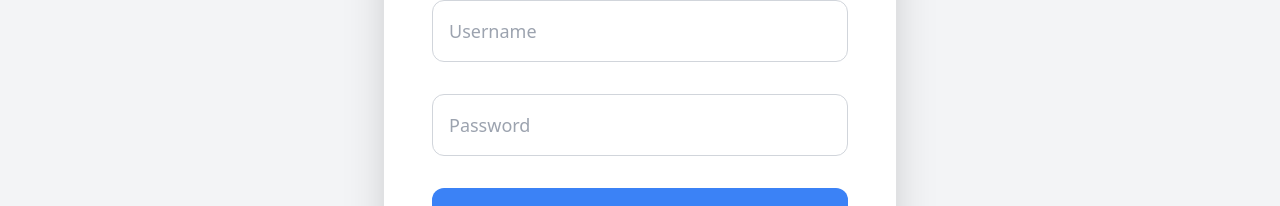
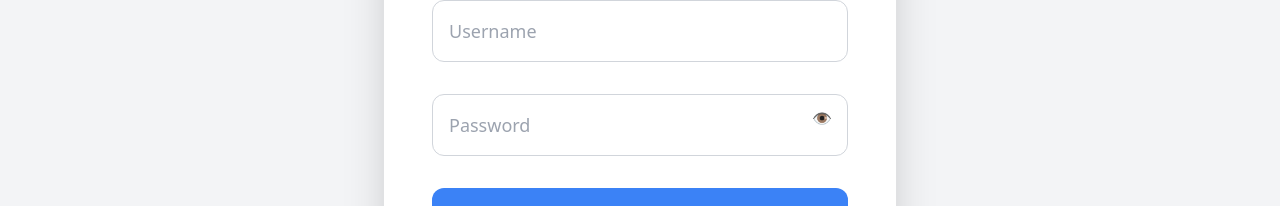
Before and after one commit to krishnkant1137/CRM-InstaDot, a React (Vite) app in the folder frontend/: page /sales/login in a window 1280 px wide. Shown: the part 370-576 px from the top of the page. Built offline with nearby package versions, Linux system fonts and the light colour scheme.

Commit message:
Update SalesLogin.jsx

```diff
--- a/frontend/src/assets/components/SalesLogin.jsx
+++ b/frontend/src/assets/components/SalesLogin.jsx
@@ -7,24 +7,33 @@ const SalesLogin = () => {
   const [password, setPassword] = useState('');
   const [modalVisible, setModalVisible] = useState(false);
   const [modalMessage, setModalMessage] = useState('');
+  const [showPassword, setShowPassword] = useState(false);
   const navigate = useNavigate();
 
   const handleLogin = async (e) => {
-    e.preventDefault(); // Prevent page reload on form submission
+    e.preventDefault();
     try {
+      console.log('Sending login request:', { username, password });
+
+      // Clear any previous tokens to avoid role conflicts
+      localStorage.removeItem('facultiesAuthToken');
+      localStorage.removeItem('salesAuthToken');
+      localStorage.removeItem('userRole');
+
       const response = await axios.post('http://localhost:5000/api/sales/login', {
         username,
         password,
       });
+      console.log('Response:', response.data);
 
       if (response.data.token) {
-        localStorage.setItem('salesAuthToken', response.data.token); // Store token
-        localStorage.setItem('userRole', 'sales');
+        localStorage.setItem('salesAuthToken', response.data.token);
+        localStorage.setItem('userRole', 'sales'); // Explicitly set to 'sales'
         setModalMessage('Login Successful!');
         setModalVisible(true);
         setTimeout(() => {
-          navigate('/sales'); // Redirect to sales section
-        }, 1500);
+          navigate('/sales');
+        }, 500);
       } else {
         setModalMessage('Invalid credentials');
         setModalVisible(true);
@@ -37,23 +46,22 @@ const SalesLogin = () => {
   };
 
   const closeModal = () => {
-    setModalVisible(false); // Close the modal on button click
+    setModalVisible(false);
   };
 
   const handleClose = () => {
-    navigate('/'); // Redirect to home route when cross button is clicked
+    navigate('/');
   };
 
   return (
     <div className="flex justify-center items-center min-h-[85vh] bg-gray-100">
       <form onSubmit={handleLogin} className="relative bg-white p-12 rounded-2xl shadow-2xl w-[32rem] space-y-8 mt-8">
-        {/* Cross Button */}
         <button
           type="button"
           onClick={handleClose}
           className="absolute top-4 right-4 text-gray-500 hover:text-gray-800 transition duration-200"
         >
-          &#10005; {/* Unicode character for the cross (×) symbol */}
+          &#10005;
         </button>
 
         <h2 className="text-4xl font-bold mb-6 text-center text-blue-800">Sales Login</h2>
@@ -65,14 +73,23 @@ const SalesLogin = () => {
           className="block w-full mb-6 p-4 rounded-xl text-lg border border-gray-300 focus:outline-none focus:ring-4 focus:ring-blue-500"
           required
         />
+        <div className="relative mb-6">
           <input
-          type="password"
+            type={showPassword ? 'text' : 'password'}
             placeholder="Password"
             value={password}
             onChange={(e) => setPassword(e.target.value)}
-          className="block w-full mb-6 p-4 rounded-xl text-lg border border-gray-300 focus:outline-none focus:ring-4 focus:ring-blue-500"
+            className="block w-full p-4 rounded-xl text-lg border border-gray-300 focus:outline-none focus:ring-4 focus:ring-blue-500"
             required
           />
+          <button
+            type="button"
+            onClick={() => setShowPassword(!showPassword)}
+            className="absolute right-4 top-3 text-gray-500 hover:text-gray-800 transition duration-200"
+          >
+            {showPassword ? '🙈' : '👁️'}
+          </button>
+        </div>
         <button
           type="submit"
           className="w-full bg-blue-500 text-white p-4 rounded-xl text-2xl font-semibold hover:bg-blue-600 transition duration-200"
```
Lines whose indentation alone changed are shown as unchanged.
